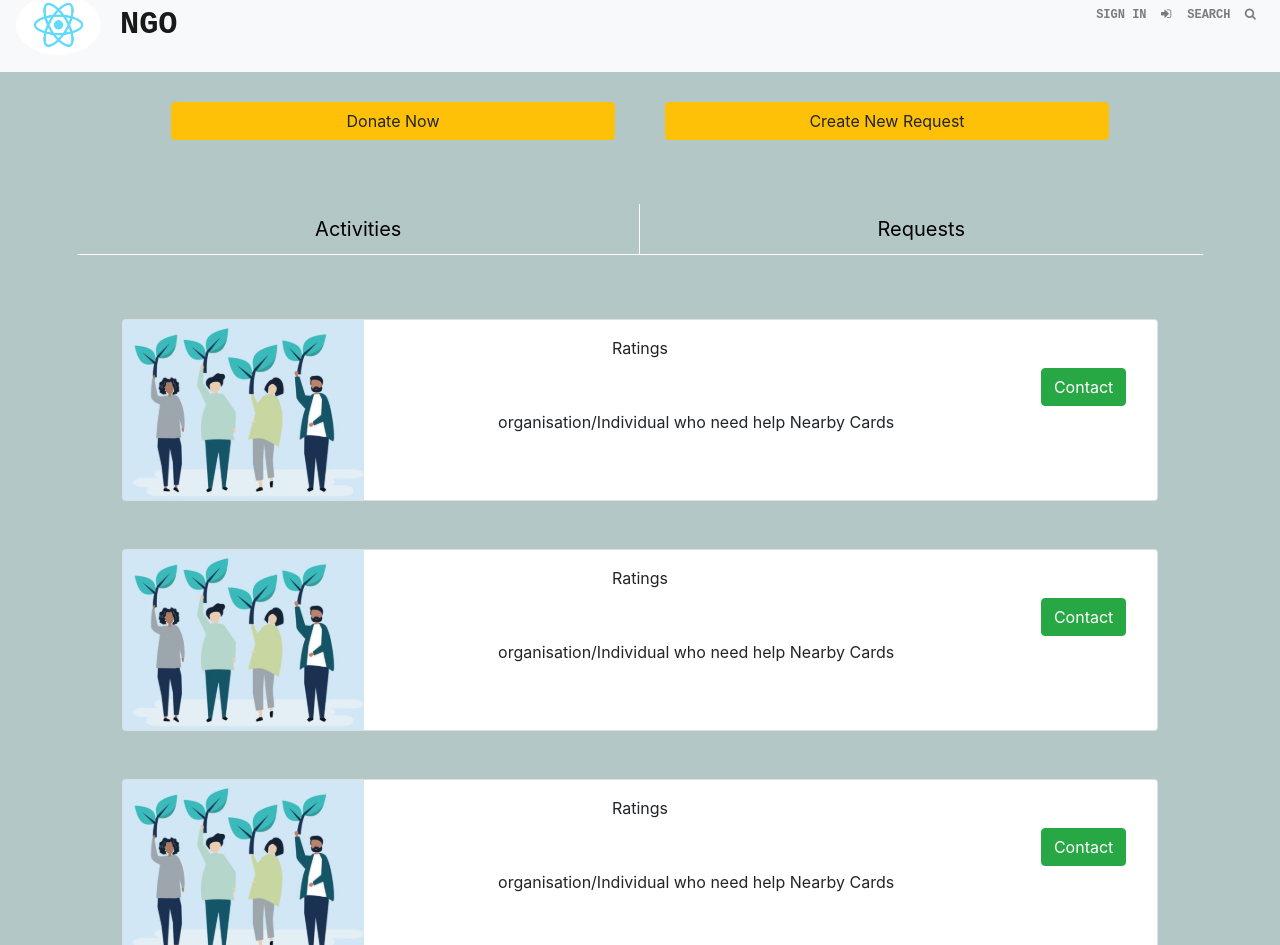
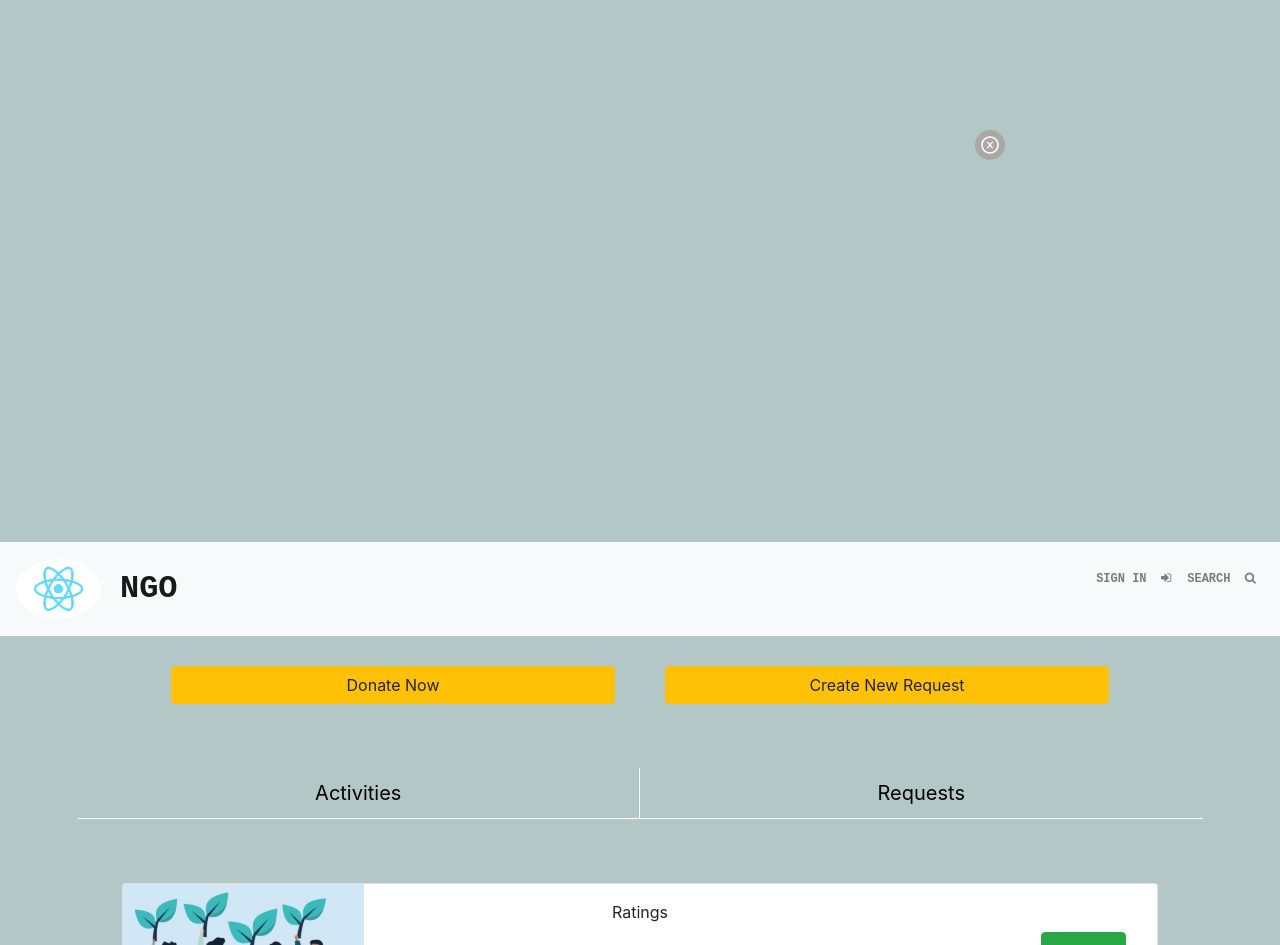
Before and after one commit to gdscnitp/ngo-donations-site, a React (Create React App) app in the folder client/: page /willingorganisationsignup in a window 1280 px wide. Shown: the part 1271-2216 px from the top of the page. Built offline with nearby package versions, Linux system fonts and the light colour scheme; the HTML template or start-up script is replaced by a standard one.

Commit message:
Improved videopopup
Removed the extra white space below popup.

```diff
--- a/client/package.json
+++ b/client/package.json
@@ -14,6 +14,7 @@
     "react-dom": "^16.13.1",
     "react-hook-form": "^6.11.0",
     "react-icons": "^3.11.0",
+    "react-player": "^2.6.2",
     "react-multistep": "^5.1.0",
     "react-owl-carousel": "^2.3.1",
     "react-pageflip": "^1.0.0",
--- a/client/src/App.js
+++ b/client/src/App.js
@@ -20,6 +20,7 @@ import LookingOrganisationSignup from "./components/signup/lookingOrganisation/l
 import WillingIndividualSignup from "./components/signup/willingIndividual/willingIndividualSignup";
 import WillingOrganisationSignup from "./components/signup/willingOrganisation/willingOrganisationSignup";
 import Feedback from "./components/Feed Page/Feedback";
+import {Videopopup } from './components/Video-popup/Video-popup';
 
 function App() {
   return (
@@ -79,6 +80,7 @@ function App() {
           </Switch>
         </center>
         <br />
+        <Videopopup />
         <Feedback />
         <Footer />
       </div>
--- /dev/null
+++ b/client/src/components/Video-popup/Video-popup.css
@@ -0,0 +1,58 @@
+@-ms-viewport{
+    width: device-width;
+    height: device-height;
+    initial-scale: 1;
+  }
+  .popup{
+    width: 700px;
+    position: relative;
+    height: 397px;
+    margin-left: auto;
+    margin-right: auto;
+    margin-top: 13%;
+  }
+
+  *{
+  box-sizing: border-box;
+  }
+   @media only screen and (max-width: 700px) {
+     .popup{
+      width: 70vw;
+      position: relative;
+      height: 32vh;
+      margin-left: auto;
+      margin-right: auto;
+      margin-top: 25vh;
+      margin-bottom: 25vh;
+    }
+  }
+
+  #x11 {
+      position: absolute;
+      padding: 5px;
+      width: 30px;
+      height: 30px;
+      border: 0px solid;
+      border-radius: 50%;
+      background-color: rgb(173, 166, 166);
+        color: white;
+      top: -15px;
+      right: -15px;
+      z-index: 100;
+  }
+  #x11:hover{
+    cursor: pointer;
+    background-color: rgb(89, 90, 94);
+  }
+  .wrapper {
+    position: relative;
+    padding-top: 56.25% /* Player ratio: 100 / (1280 / 720) */
+  }
+
+  .player {
+    position: absolute;
+    top: 0;
+    left: 0;
+    width: 100%;
+    height: 100%;
+  }
--- /dev/null
+++ b/client/src/components/Video-popup/Video-popup.js
@@ -0,0 +1,21 @@
+import React, {useState} from 'react'
+import "./Video-popup.css"
+import ReactPlayer from "react-player";
+import { AiOutlineCloseCircle } from "react-icons/ai";
+
+export const Videopopup = () => {
+    const [Status, setStatus]= useState(true);
+    return(
+    <div>
+        {Status ? (<div className="popup">
+        <AiOutlineCloseCircle id="x11"  onClick= {()=> setStatus(!Status)} />
+        <div className="wrapper">
+        <ReactPlayer className="player"
+        playing
+        url="https://youtu.be/WhWc3b3KhnY"
+        width='100%'
+        height='100%'  />
+        </div> </div>) : (<div> </div>)}
+     </div>
+    )
+ }
```
Also changed, not shown: 1 other file (tests, documents, lock files or other folders).
